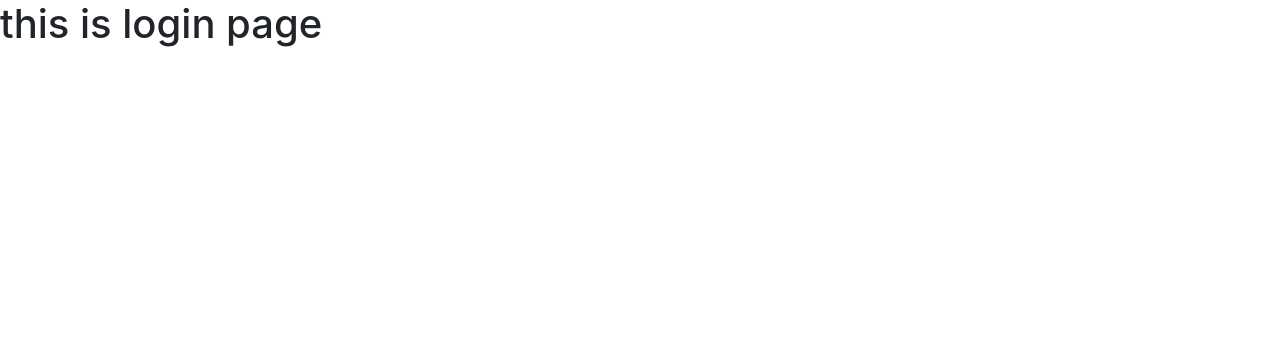
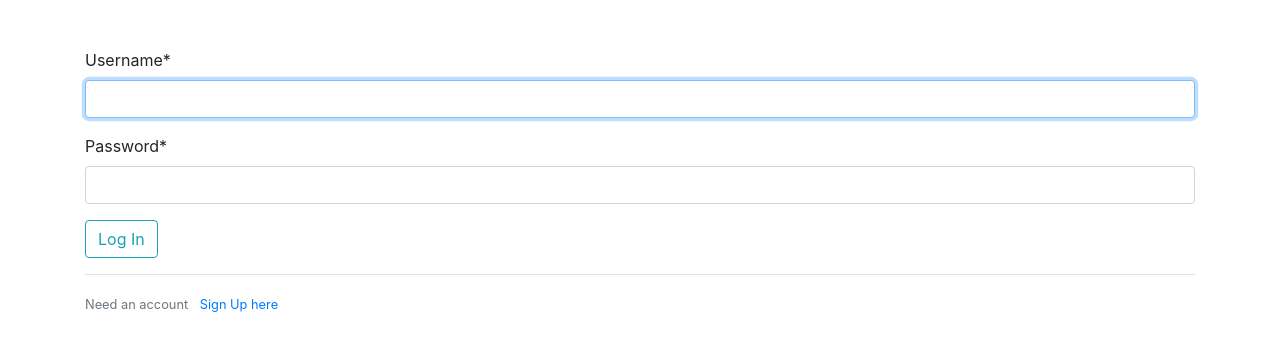
Before and after one commit to foo290/Django-REST-API, a Django app: page /domain/auth/login/ in a window 1280 px wide. Shown: the top 351 px of the page. Run offline with Django 3.2, Linux system fonts and the light colour scheme; some libraries are stand-ins or nearby versions.

Commit message:
user login/logut/authentication

```diff
--- a/django_rest_api/settings.py
+++ b/django_rest_api/settings.py
@@ -125,3 +125,6 @@ USE_TZ = True
 STATIC_URL = '/static/'
 
 CRISPY_TEMPLATE_PACK = 'bootstrap4'
+
+LOGIN_REDIRECT_URL = '/'
+LOGIN_URL = 'Log-In'
--- a/django_rest_api/urls.py
+++ b/django_rest_api/urls.py
@@ -18,13 +18,18 @@ from django.urls import path, include
 import api_response
 import loginsys
 from home import views as homeviews
+from django.contrib.auth.views import LogoutView
+import users
 
 urlpatterns = [
     path('admin/', admin.site.urls),
 
-    path('', homeviews.home),
+    path('', homeviews.home, name='Home'),
     path('api/domain/', include('api_response.urls')),
-    path('domain/auth/', include('loginsys.urls'))
+    path('domain/auth/', include('loginsys.urls')),
+    path('logout/', LogoutView.as_view(template_name='loginsys/logout_page.html'), name = 'Log-Out'),
+    path('user/', include('users.urls')),
+
 ]
 
 handler404 = 'api_response.views.error404'
--- a/loginsys/urls.py
+++ b/loginsys/urls.py
@@ -1,9 +1,13 @@
 from django.contrib import admin
 from django.urls import path
 from loginsys import views as loginviews
+from django.contrib.auth import views as authviews
+from users import views as usersviews
 
 urlpatterns = [
 
-    path('login/', loginviews.login_page, name = 'Log-In'),
+    # path('login/', loginviews.login_page, name = 'Log-In'),
+    path('login/', authviews.LoginView.as_view(template_name='loginsys/login_page.html'), name = 'Log-In'),
+
     path('signup/', loginviews.register_user, name = 'Sign-Up'),
 ]
--- a/templates/loginsys/login_page.html
+++ b/templates/loginsys/login_page.html
@@ -1,9 +1,25 @@
-{%extends  'base.html'%}
+{% extends 'base.html' %}
+
+{%load crispy_forms_tags%}
 
 {% block content %}
 
-<div>
-    <h1>this is login page</h1>
+<div class="container mt-5">
+    <form method='POST' >
+        {% csrf_token %}
+
+        <fieldset>
+            {{form|crispy}}
+        </fieldset>
+
+        <div class="from-group">
+            <button class="btn btn-outline-info" type="submit"> Log In</button>
+        </div>
+    </form>
+
+    <div class="border-top pt-3 mt-3">
+        <small class="text-muted">Need an account <a href="{% url 'Sign-Up' %}" class="ml-2">Sign Up here</a> </small>
+    </div>
 </div>
 
 {% endblock %}
--- /dev/null
+++ b/users/urls.py
@@ -0,0 +1,10 @@
+from django.contrib import admin
+from django.urls import path
+from .views import profile
+
+
+urlpatterns = [
+
+    path('profile/', profile, name = 'User-Profile'),
+
+]
--- a/users/views.py
+++ b/users/views.py
@@ -1,3 +1,8 @@
 from django.shortcuts import render
+from django.contrib.auth.decorators import login_required
 
 # Create your views here.
+
+@login_required()
+def profile(request):
+    return render(request, 'users/profile.html')
```
Also changed, not shown: templates/homepage/home.html (+6 -2 lines), templates/loginsys/logout_page.html (added, +10 -0 lines), templates/users/profile.html (added, +12 -0 lines), loginsys/views.py (line endings or trailing spaces).
